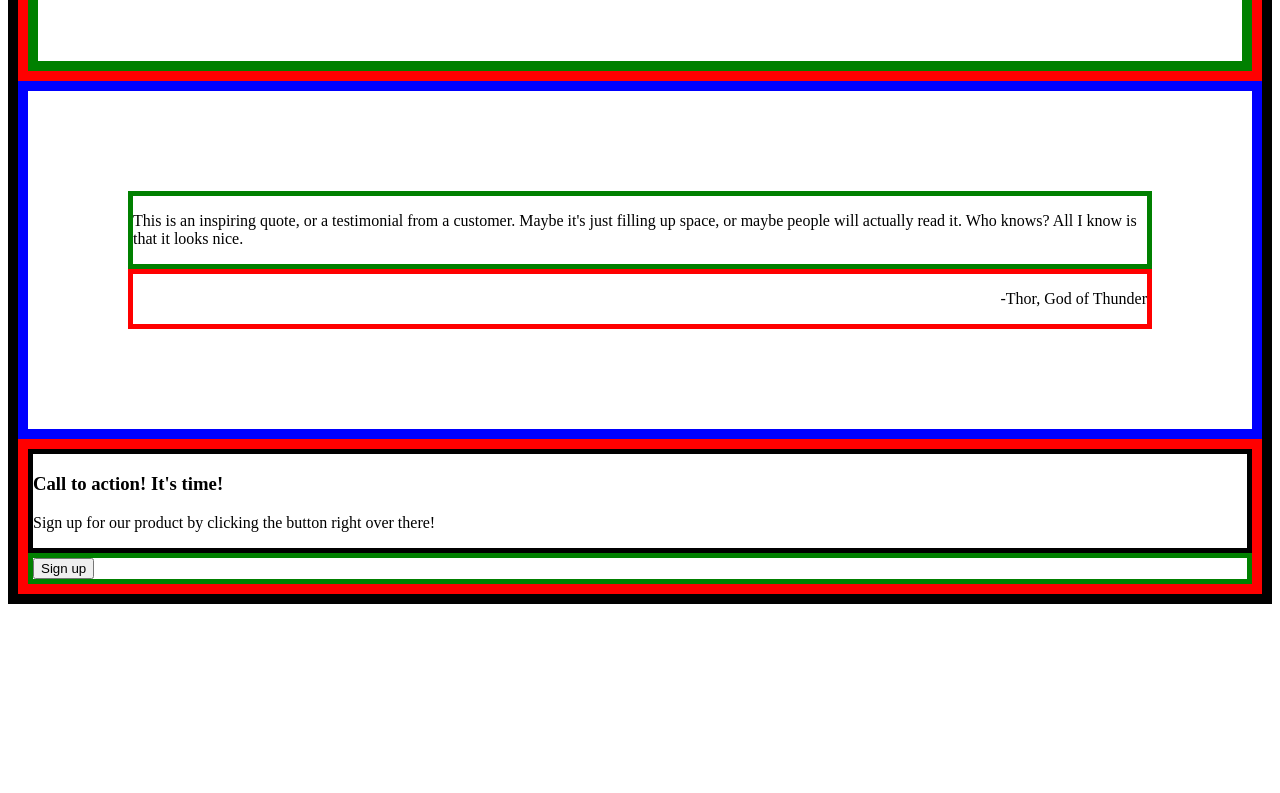
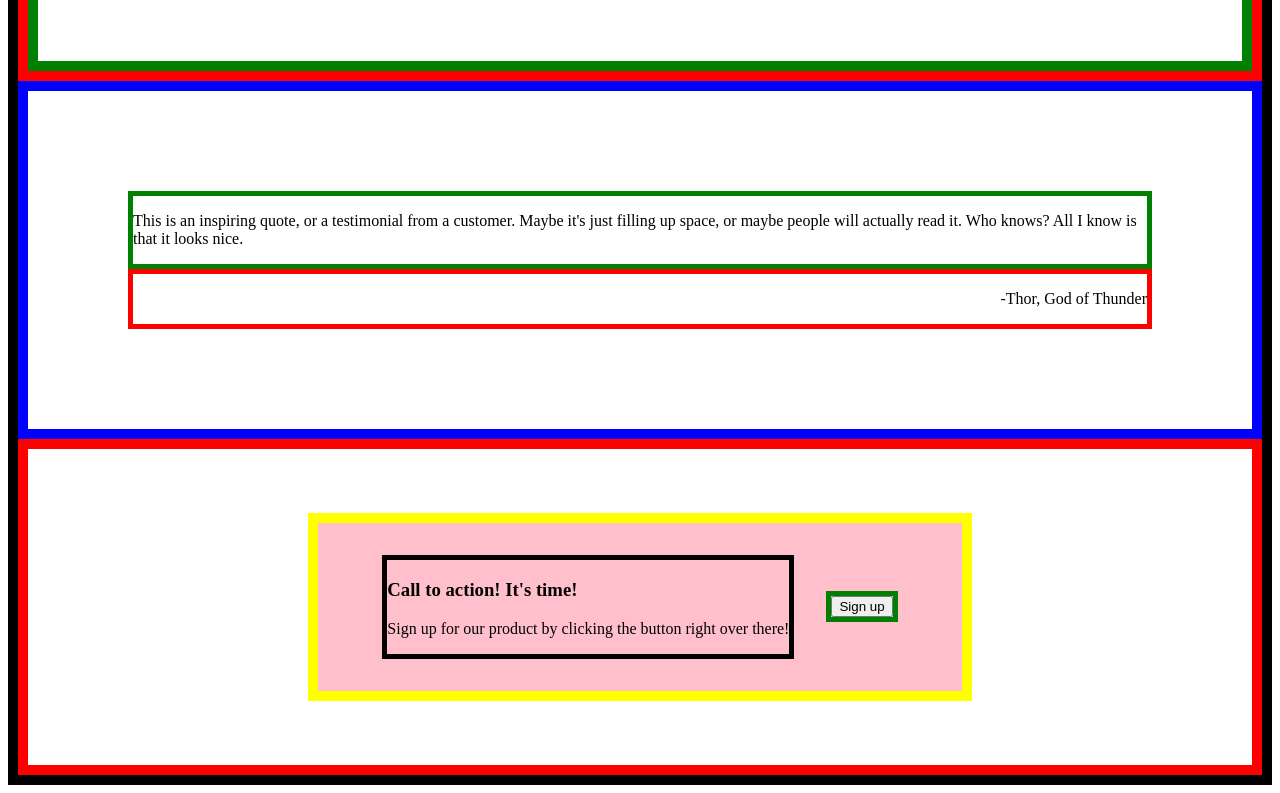
Before and after one commit to aimsa3/odin-landing-page, a plain HTML site: page index.html in a window 1280 px wide. Shown: the part 797-1590 px from the top of the page. Before the commit the page ends 1409 px from the top, so only its background shows below. Drawn offline with Linux system fonts and the light colour scheme.

Commit message:
Add sign up section flex

```diff
--- a/style.css
+++ b/style.css
@@ -136,8 +136,23 @@ li {
 
 .sign-up-section {
     border: 10px solid red;
+    display: flex;
+    justify-content: center;
+    padding: 64px;
 }
 
+.sign-up-container {
+    display: flex;
+    justify-content: space-around;
+    align-items: center;
+    gap: 32px;
+    padding-top: 32px;
+    padding-bottom: 32px;
+    padding-left: 64px;
+    padding-right: 64px;
+    border: 10px solid yellow;
+    background-color: pink;
+}
 .sign-up-text {
     border: 5px solid black;
 }
```
